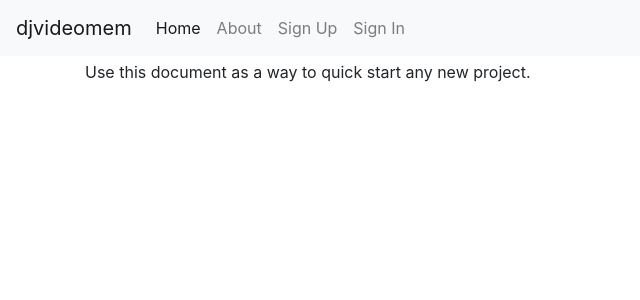
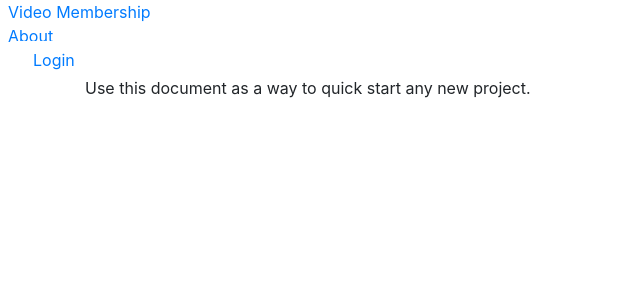
Before and after one commit to ppalancica/VIDEO-MEMBERSHIP, a Django app: page / in a window 1280 px wide. Shown: the top 300 px of the page, without its empty margins (0-640 px from the left). Run offline with Django 3.2, Linux system fonts and the light colour scheme; some libraries are stand-ins or nearby versions.

Commit message:
Installed Tailwind CSS. Some issues still to be fixed.

```diff
--- a/djvideomem/djvideomem/templates/base.html
+++ b/djvideomem/djvideomem/templates/base.html
@@ -44,43 +44,7 @@
   <body>
 
     <div class="mb-1">
-      <nav class="navbar navbar-expand-md navbar-light bg-light">
-        <button class="navbar-toggler navbar-toggler-right" type="button" data-toggle="collapse" data-target="#navbarSupportedContent" aria-controls="navbarSupportedContent" aria-expanded="false" aria-label="Toggle navigation">
-          <span class="navbar-toggler-icon"></span>
-        </button>
-        <a class="navbar-brand" href="{% url 'home' %}">djvideomem</a>
-
-        <div class="collapse navbar-collapse" id="navbarSupportedContent">
-          <ul class="navbar-nav mr-auto">
-            <li class="nav-item active">
-              <a class="nav-link" href="{% url 'home' %}">Home <span class="sr-only">(current)</span></a>
-            </li>
-            <li class="nav-item">
-              <a class="nav-link" href="{% url 'about' %}">About</a>
-            </li>
-            {% if request.user.is_authenticated %}
-              <li class="nav-item">
-                {# URL provided by django-allauth/account/urls.py #}
-                <a class="nav-link" href="{% url 'users:detail' request.user.username  %}">{% translate "My Profile" %}</a>
-              </li>
-              <li class="nav-item">
-                {# URL provided by django-allauth/account/urls.py #}
-                <a class="nav-link" href="{% url 'account_logout' %}">{% translate "Sign Out" %}</a>
-              </li>
-            {% else %}
-              <li class="nav-item">
-                {# URL provided by django-allauth/account/urls.py #}
-                <a id="sign-up-link" class="nav-link" href="{% url 'account_signup' %}">{% translate "Sign Up" %}</a>
-              </li>
-              <li class="nav-item">
-                {# URL provided by django-allauth/account/urls.py #}
-                <a id="log-in-link" class="nav-link" href="{% url 'account_login' %}">{% translate "Sign In" %}</a>
-              </li>
-            {% endif %}
-          </ul>
-        </div>
-      </nav>
-
+      {% include 'navbar.html' %}
     </div>
 
     <div class="container">
--- /dev/null
+++ b/djvideomem/djvideomem/templates/navbar.html
@@ -0,0 +1,75 @@
+<nav class="bg-teal-500 p-6">
+  <div class="max-w-5xl mx-auto px-2 sm:px-4 lg:px-8">
+    <div class="flex items-center justify-between flex-wrap">
+      <div class="flex items-center flex-shrink-0 text-white mr-6">
+        <a href="{% url 'home' %}"><span class="font-semibold text-xl tracking-tight">Video Membership</span></a>
+      </div>
+      {% comment %}
+      <div class="block lg:hidden">
+        <button class="flex items-center px-3 py-2 border rounded text-teal-200 border-teal-400 hover:text-white hover:border-white">
+          <svg class="fill-current h-3 w-3" viewBox="0 0 20 20" xmlns="http://www.w3.org/2000/svg"><title>Menu</title><path d="M0 3h20v2H0V3zm0 6h20v2H0V9zm0 6h20v2H0v-2z"/></svg>
+        </button>
+      </div>
+      {% endcomment %}
+      <div class="w-full block flex-grow lg:flex lg:items-center lg:w-auto">
+        <div class="text-sm lg:flex-grow">
+          <a href="{% url 'about' %}" class="block mt-4 lg:inline-block lg:mt-0 text-teal-200 hover:text-white mr-4">
+            About
+          </a>
+          {% if request.user.is_authenticated %}
+          <a href="{% url 'users:detail' request.user.username  %}" class="block mt-4 lg:inline-block lg:mt-0 text-teal-200 hover:text-white mr-4">
+            My Profile
+          </a>
+          <a href="{% url 'account_logout' %}" class="block mt-4 lg:inline-block lg:mt-0 text-teal-200 hover:text-white mr-4">
+            Logout
+          </a>
+          {% endif %}
+        </div>
+        <div>
+          <a href="{% url 'account_login' %}" class="inline-block text-sm px-4 py-2 leading-none border rounded text-teal-200 border-white hover:border-transparent hover:text-teal-500 hover:bg-white mt-4 lg:mt-0">
+            Login
+          </a>
+        </div>
+      </div>
+    </div>
+  </div>
+</nav>
+
+{% comment %}
+<nav class="navbar navbar-expand-md navbar-light bg-light">
+  <button class="navbar-toggler navbar-toggler-right" type="button" data-toggle="collapse" data-target="#navbarSupportedContent" aria-controls="navbarSupportedContent" aria-expanded="false" aria-label="Toggle navigation">
+    <span class="navbar-toggler-icon"></span>
+  </button>
+  <a class="navbar-brand" href="{% url 'home' %}">djvideomem</a>
+
+  <div class="collapse navbar-collapse" id="navbarSupportedContent">
+    <ul class="navbar-nav mr-auto">
+      <li class="nav-item active">
+        <a class="nav-link" href="{% url 'home' %}">Home <span class="sr-only">(current)</span></a>
+      </li>
+      <li class="nav-item">
+        <a class="nav-link" href="{% url 'about' %}">About</a>
+      </li>
+      {% if request.user.is_authenticated %}
+        <li class="nav-item">
+          {# URL provided by django-allauth/account/urls.py #}
+          <a class="nav-link" href="{% url 'users:detail' request.user.username  %}">{% translate "My Profile" %}</a>
+        </li>
+        <li class="nav-item">
+          {# URL provided by django-allauth/account/urls.py #}
+          <a class="nav-link" href="{% url 'account_logout' %}">{% translate "Sign Out" %}</a>
+        </li>
+      {% else %}
+        <li class="nav-item">
+          {# URL provided by django-allauth/account/urls.py #}
+          <a id="sign-up-link" class="nav-link" href="{% url 'account_signup' %}">{% translate "Sign Up" %}</a>
+        </li>
+        <li class="nav-item">
+          {# URL provided by django-allauth/account/urls.py #}
+          <a id="log-in-link" class="nav-link" href="{% url 'account_login' %}">{% translate "Sign In" %}</a>
+        </li>
+      {% endif %}
+    </ul>
+  </div>
+</nav>
+{% endcomment %}
```
